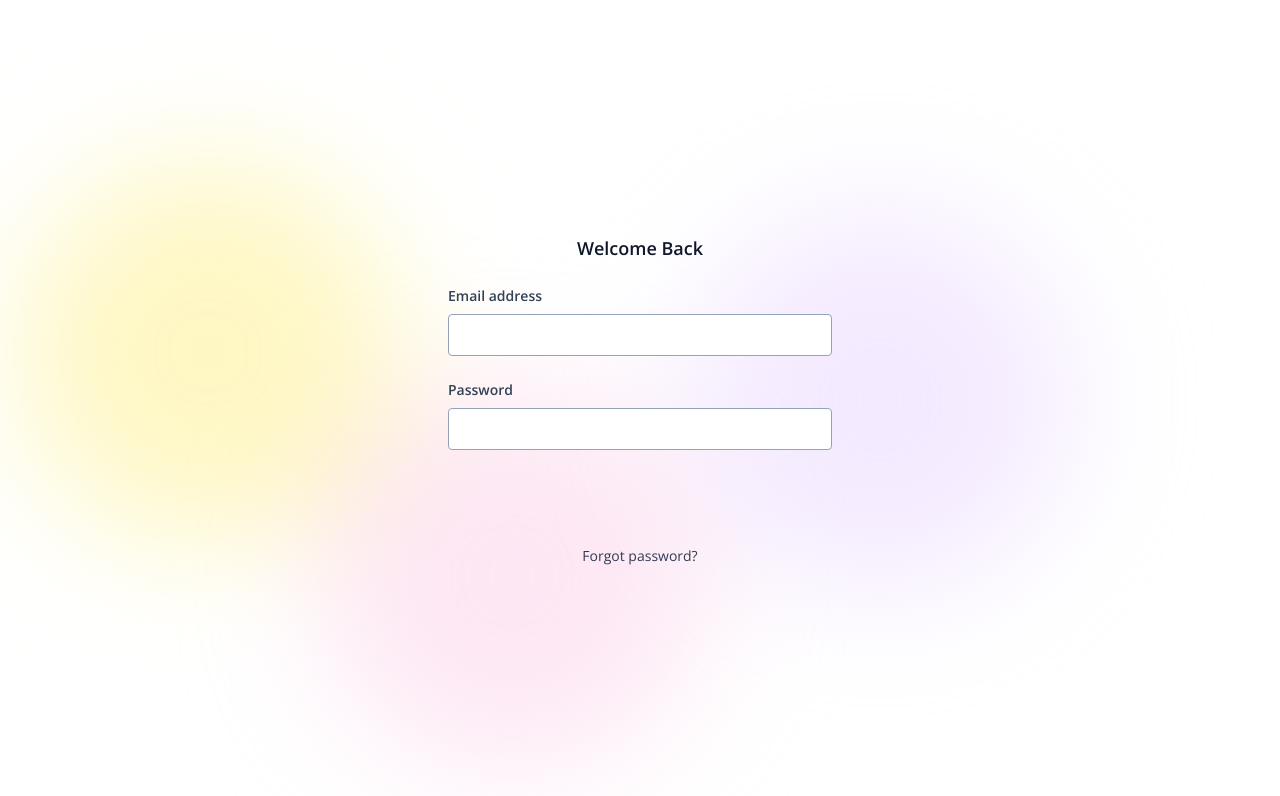
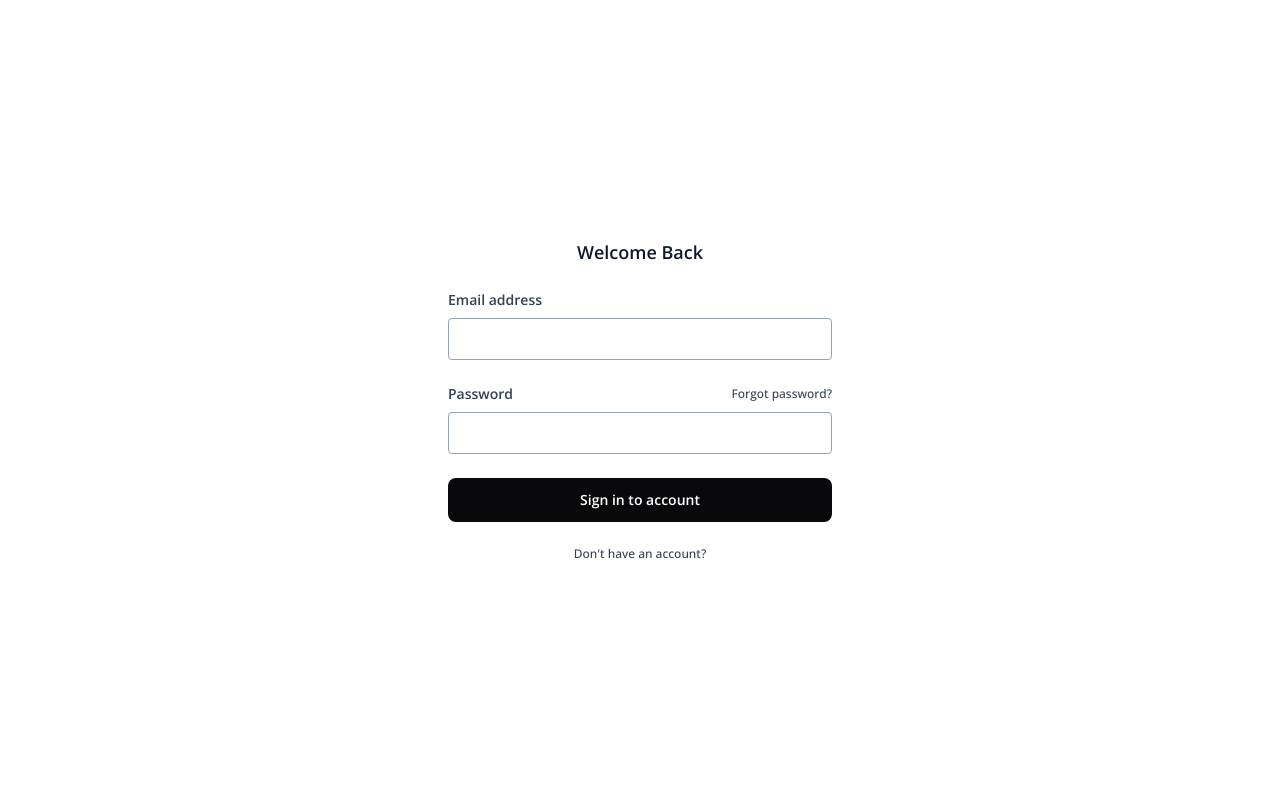
Before and after one commit to tate2301/tif, a Next.js app in the folder apps/dashboard/: page / in a window 1280 px wide. Shown: the top 796 px of the page. Built offline with nearby package versions, Linux system fonts and the light colour scheme.

Commit message:
fix: new login layout

```diff
--- a/apps/dashboard/package.json
+++ b/apps/dashboard/package.json
@@ -17,6 +17,7 @@
     "@radix-ui/react-dialog": "^1.0.5",
     "@radix-ui/react-dropdown-menu": "^2.0.6",
     "@radix-ui/react-slot": "^1.0.2",
+    "axios": "^1.6.7",
     "class-variance-authority": "^0.7.0",
     "clsx": "^2.1.0",
     "framer-motion": "^11.0.20",
--- a/apps/dashboard/src/components/buttons/PrimaryButton.tsx
+++ b/apps/dashboard/src/components/buttons/PrimaryButton.tsx
@@ -1,5 +1,5 @@
 /* eslint-disable @typescript-eslint/ban-types */
-import React, { FC, ReactElement } from 'react';
+import React, { FC, ReactElement } from "react";
 
 type Props = {
   text: string;
@@ -7,35 +7,18 @@ type Props = {
   outline?: boolean;
   onClick?: () => void;
   loading?: boolean;
-  textStyles?:string
+  textStyles?: string;
 };
 
 const PrimaryButton: FC<Props> = (props: Props): ReactElement => {
   return (
     <button
       disabled={props.loading}
-      onClick={props.loading ? () => console.log('loading') : props.onClick}
-      className={`${
-        props.outline
-          ? `bg-white text-primary-original border border-primary-light hover:bg-primary-original hover:text-white `
-          : `${
-              props.dark
-                ? 'bg-primary-superdark hover:bg-primary-dark '
-                : 'bg-primary-original hover:bg-primary-dark '
-            } text-white `
-      } rounded-lg font-semibold text-center p-3`}
+      onClick={props.loading ? () => console.log("loading") : props.onClick}
+      className={`${""} bg-zinc-950 dark:bg-white rounded-lg font-semibold text-center p-3 text-white dark:text-zinc-950 text-sm`}
     >
       {props.loading ? (
-        <div className="flex flex-row items-center justify-center font-semibold capitalize">
-          <div
-            className={`animate-spin rounded-full h-4 w-4 mr-2 border-t-2  border-b-2 ${
-              props.outline
-                ? 'border-primary-original hover:border-white'
-                : 'border-white'
-            }`}
-          ></div>
-          <p className="font-semibold capitalize">Loading...</p>
-        </div>
+        <p>Loading...</p>
       ) : (
         <p className={props.textStyles}>{props.text}</p>
       )}
--- a/apps/dashboard/src/pages/index.tsx
+++ b/apps/dashboard/src/pages/index.tsx
@@ -1,14 +1,14 @@
-import Link from 'next/link';
-import { useState } from 'react';
-import PrimaryButton from '../components/buttons/PrimaryButton';
-import Head from 'next/head';
-import { useRouter } from 'next/router';
+import Link from "next/link";
+import { useState } from "react";
+import PrimaryButton from "../components/buttons/PrimaryButton";
+import Head from "next/head";
+import { useRouter } from "next/router";
 
 export function Index() {
-  const [email, setEmail] = useState('');
-  const [password, setPassword] = useState('');
-  const [err, setErr] = useState('');
-  const router  = useRouter()
+  const [email, setEmail] = useState("");
+  const [password, setPassword] = useState("");
+  const [err, setErr] = useState("");
+  const router = useRouter();
 
   const login_user = async () => {
     try {
@@ -19,12 +19,12 @@ export function Index() {
       //     password: password,
       //   }
       // );
-      router.push('/payments')
-      setPassword('');
-      setEmail('');
+      router.push("/payments");
+      setPassword("");
+      setEmail("");
       // console.log(data);
     } catch (error) {
-      setErr('login fail');
+      setErr("login fail");
     }
   };
   return (
@@ -33,9 +33,7 @@ export function Index() {
         <title>Dashboard - Login</title>
       </Head>
       <div className="overflow-hidden relative min-h-screen grid items-center  w-full px-4">
-        <div className="z-0 absolute top-40 left-4 md:w-96 w-60 md:h-96 h-60 bg-yellow-200 rounded-full blur-3xl opacity-50 mix-blend-multiply animate-blob" />
-        <div className="z-0 absolute top-52 right-52 md:w-96 w-60 md:h-96 h-60 bg-purple-200 rounded-full blur-3xl opacity-50 mix-blend-multiply animate-blob animation-delay-2000" />
-        <div className="z-0 absolute bottom-8 left-80 md:w-96 w-60 md:h-96 h-60 bg-pink-200 rounded-full blur-3xl opacity-50 mix-blend-multiply animate-blob animation-delay-4000" />
+
         <div className="max-w-sm mx-auto w-full flex flex-col space-y-6">
           <p className="text-slate-900 text-lg font-semibold text-center">
             Welcome Back
@@ -55,12 +53,20 @@ export function Index() {
             />
           </div>
           <div className="flex flex-col w-full space-y-2">
+            <div className="flex flex-row items-center justify-between">
               <label
                 htmlFor="password"
                 className="z-10 text-slate-700 text-sm font-semibold"
               >
                 Password
               </label>
+              <Link
+                href={"/login"}
+                className="text-xs font-medium text-slate-700 text-center"
+              >
+                Forgot password?
+              </Link>
+            </div>
             <input
               type="password"
               value={password}
@@ -69,9 +75,11 @@ export function Index() {
             />
           </div>
           <PrimaryButton text="Sign in to account" onClick={login_user} />
-
-          <Link href={'/login'} className="text-sm text-slate-700 text-center">
-            Forgot password?
+          <Link
+            href={"/login"}
+            className="text-xs font-medium text-slate-700 text-center"
+          >
+            Don't have an account?
           </Link>
         </div>
       </div>
--- a/apps/dashboard/src/pages/register/register.tsx
+++ b/apps/dashboard/src/pages/register/register.tsx
@@ -3,6 +3,8 @@ import { useState } from "react";
 import Head from "next/head";
 import { useRouter } from "next/router";
 import PrimaryButton from "@/components/buttons/PrimaryButton";
+import axios from 'axios'
+import { getMessage } from "@/helpers/getMessage";
 
 type Props = {};
 
@@ -22,13 +24,14 @@ function Register({}: Props) {
 
   const register_Users = async () => {
     try {
-    //   const { data } = await axios.post(
-    //     `http://localhost:3333/api/auth/login`,
-    //     {
-    //       username: email,
-    //       password: password,
-    //     }
-    //   );
+      const { data } = await axios.post(
+        `http://localhost:3333/api/auth/login`,
+        {
+          username: email,
+          password: password,
+        }
+      );
+      console.log('mnessage from refitsre', getMessage(data))
       router.push("/payments");
       setPassword("");
       setEmail("");
```
Also changed, not shown: 1 other file (tests, documents, lock files or other folders). Lines whose indentation alone changed are shown as unchanged.
